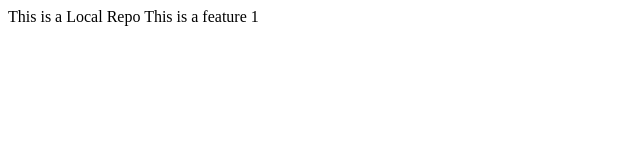
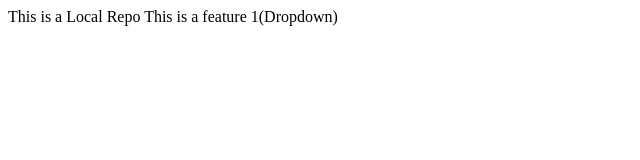
Before and after one commit to galisnehalathareddy2004-cmyk/Local-Repo, a plain HTML site: page index.html in a window 1280 px wide. Shown: the whole page, without its empty margins (0-640 px from the left). Drawn offline with Linux system fonts and the light colour scheme.

```diff
--- a/index.html
+++ b/index.html
@@ -1,4 +1,4 @@
 <p>
     This is a Local Repo
-    This is a feature 1
+    This is a feature 1(Dropdown)
 </p>
```
